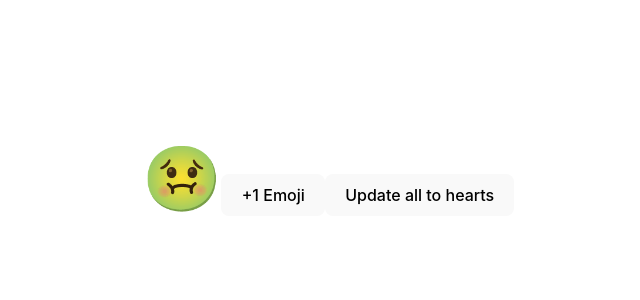
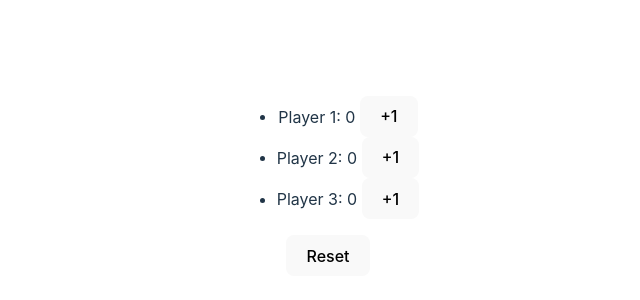
Before and after one commit to hiimchinh/learn-react, a React (Vite) app: page / in a window 1280 px wide. Shown: the part 222-522 px from the top of the page, without its empty margins (312-952 px from the left). Built offline with nearby package versions, Linux system fonts and the light colour scheme.

Commit message:
add practice scorekeeper 2

```diff
--- a/src/App.jsx
+++ b/src/App.jsx
@@ -1,10 +1,12 @@
 import "./App.css";
-import EmojiClicker from "./EmojiClicker";
+import ScoreKeeper2 from "./ScoreKeeper2";
+// import EmojiClicker from "./EmojiClicker";
 
 function App() {
   return (
     <>
-      <EmojiClicker />
+      <ScoreKeeper2 numPlayers={3} target={3} />
+      {/* <EmojiClicker /> */}
     </>
   );
 }
--- /dev/null
+++ b/src/ScoreKeeper2.jsx
@@ -0,0 +1,32 @@
+import { useState } from "react";
+
+function ScoreKeeper2({ numPlayers = 2, target = 10 }) {
+  const [players, setPlayers] = useState(Array(numPlayers).fill(0));
+  const addScore = (i) => {
+    setPlayers((previousPlayers) =>
+      previousPlayers.map((currentScore, index) => {
+        if (index === i) {
+          return currentScore + 1;
+        }
+        return currentScore;
+      })
+    );
+  };
+  return (
+    <div>
+      <ul>
+        {players.map((score, index) => (
+          <li key={index}>
+            Player {index + 1}: {score}&nbsp;
+            <button onClick={() => addScore(index)}>+1</button>
+            {score >= target && <span>WIN!!!!</span>}
+          </li>
+        ))}
+      </ul>
+      <button onClick={() => setPlayers(Array(numPlayers).fill(0))}>
+        Reset
+      </button>
+    </div>
+  );
+}
+export default ScoreKeeper2;
```
